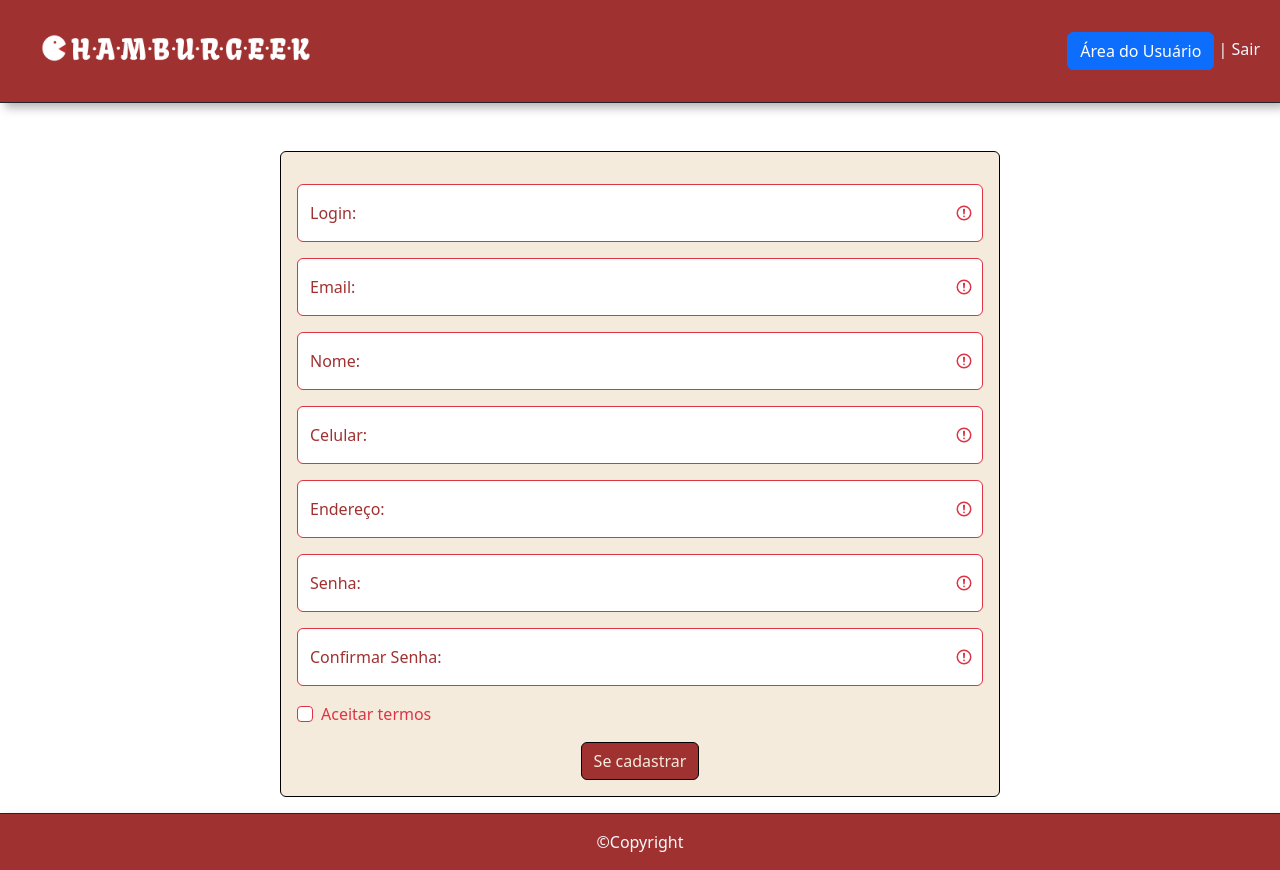
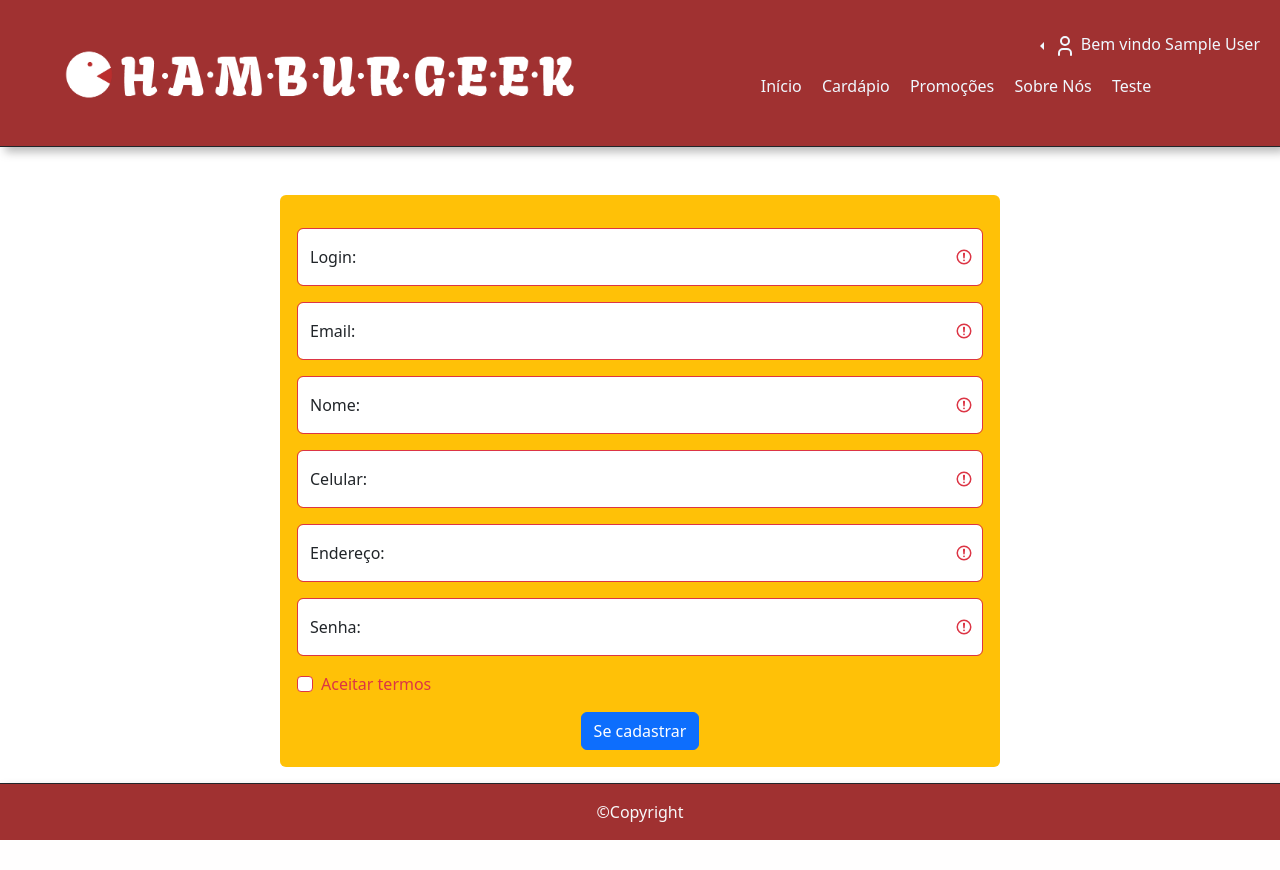
Before and after one commit to Polariswright/projetinho, a PHP site: page /user/formUser.php in a window 1280 px wide. After the commit the page ends 840 px from the top, so only its background shows below. Run offline with PHP 8.4, Linux system fonts and the light colour scheme; the visitor is signed in with stand-in values (Sample User, id 1).

Commit message:
Add files via upload

```diff
--- a/burger/adm/control.php
+++ b/burger/adm/control.php
@@ -6,16 +6,23 @@
     <meta name="viewport" content="width=device-width, initial-scale=1">
     <title>HamburGeek</title>
     <script src="../js/script.js"></script>
-    <link rel="shortcut icon" href="../imgs/favicoun.png" type="image/x-icon">
     <link rel="stylesheet" href="../css/style.css">
     <link href="https://cdn.jsdelivr.net/npm/bootstrap@5.2.1/dist/css/bootstrap.min.css" rel="stylesheet" integrity="sha384-iYQeCzEYFbKjA/T2uDLTpkwGzCiq6soy8tYaI1GyVh/UjpbCx/TYkiZhlZB6+fzT" crossorigin="anonymous">
+    <style>
+        #carousel{
+    filter: drop-shadow(10px 10px 10px  #0000);
+        }
+    </style>
+
 </head>
+
 
 <body>
     <div class="container-fluid text-light border-bottom border-dark control p-3">
+
         <div class="row">
-            <div class="col text-start">
-                <a href="../adm/home.php"><img src="../imgs/logo4.png " alt="" class="logo"></a>
+            <div class="col text-start logo">
+                <a href="../adm/index.php"><img src="../imgs/logo4.png " alt=""></a>
             </div>
             <div class="col text-end p-3">
                 <?php
@@ -27,27 +34,51 @@
                     $login = $_SESSION['login'];
                     $nome = $_SESSION['nome'];
                     $nivel = $_SESSION['nivel'];
+                ?>
 
-                ?>
-                    <?php
-                    if ($nivel == 'adm') {
-                        echo "Bem vindo $nome | "
-                    ?>
+                    <div class="joca dropdown dropstart">
+                        <a class="dropdown-toggle joca" href="#" role="button" data-bs-toggle="dropdown" aria-expanded="false">
 
-                        <a href="../produto/listProduto.php" class="joca">
-                            Gerenciar Produtos
+                            <svg xmlns="http://www.w3.org/2000/svg" class="icon icon-tabler icon-tabler-user" width="24" height="24" viewBox="0 0 24 24" stroke-width="2" stroke="currentColor" fill="none" stroke-linecap="round" stroke-linejoin="round">
+                                <path stroke="none" d="M0 0h24v24H0z" fill="none"></path>
+                                <circle cx="12" cy="7" r="4"></circle>
+                                <path d="M6 21v-2a4 4 0 0 1 4 -4h4a4 4 0 0 1 4 4v2"></path>
+                            </svg>
+                            <?php echo "Bem vindo $nome" ?>
                         </a>
+                        <div class="text-center m-3 ">
+                           <a href="index.php" class="m-2 joca">Início</a>
+                           <a href="cardapio.php" class="m-2 joca">Cardápio</a>
+                            <a href="" class="m-2 joca">Promoções</a>
+                            <a href="" class="m-2 joca">Sobre Nós</a>
+                            <a href="" class="m-2 joca">Teste</a>
 
-                    <?php
-                    } else {
-                    ?>
-                        <a class="btn btn-primary" href="../user/profile.php">
-                            Área do Usuário
-                        </a>
-                    <?php
-                    }
-                    ?>
-                    <a href="../adm/logout.php" class="joca">| Sair</a>
+
+                        </div>
+
+                        <ul class=" dropdown-menu">
+
+                            <?php
+                            if ($nivel == 'adm') {
+                            ?>
+                                <li><a class="dropdown-item" href="../produto/listProduto.php">Gerenciar Produtos</a></li>
+                            <?php } else { ?>
+                                <li><a class="dropdown-item" href="#">Pedidos</a></li>
+                                <li><a class="dropdown-item" href="#">Meus Cupons</a></li>
+                                <li><a class="dropdown-item" href="#">Pagamento</a></li>
+                                <li><a class="dropdown-item" href="#">Fidelidade</a></li>
+                                <li><a class="dropdown-item" href="../user/profile.php?login=<?php echo $login ?>">Meus dados</a></li>
+                            <?php } ?>
+                            <li><a class="dropdown-item" href="../adm/logout.php">
+                                    <svg xmlns="http://www.w3.org/2000/svg" width="16" height="16" fill="currentColor" class="bi bi-box-arrow-right" viewBox="0 0 16 16">
+                                        <path fill-rule="evenodd" d="M10 12.5a.5.5 0 0 1-.5.5h-8a.5.5 0 0 1-.5-.5v-9a.5.5 0 0 1 .5-.5h8a.5.5 0 0 1 .5.5v2a.5.5 0 0 0 1 0v-2A1.5 1.5 0 0 0 9.5 2h-8A1.5 1.5 0 0 0 0 3.5v9A1.5 1.5 0 0 0 1.5 14h8a1.5 1.5 0 0 0 1.5-1.5v-2a.5.5 0 0 0-1 0v2z" />
+                                        <path fill-rule="evenodd" d="M15.854 8.354a.5.5 0 0 0 0-.708l-3-3a.5.5 0 0 0-.708.708L14.293 7.5H5.5a.5.5 0 0 0 0 1h8.793l-2.147 2.146a.5.5 0 0 0 .708.708l3-3z" />
+                                    </svg>
+                                    Sair
+                                </a></li>
+                        </ul>
+
+                    </div>
                 <?php
                 } else {
                 ?>
@@ -67,7 +98,10 @@
                 }
                 ?>
             </div>
+            <div>
+
+            </div>
         </div>
     </div>
     <div class="container mt-5 text-center">
-        <section class="heigth">
+        <section class="heigth" data-bs-spy="scroll" data-bs-target=".navbar" data-bs-offset="50">
--- a/burger/adm/index.php
+++ b/burger/adm/index.php
@@ -50,7 +50,7 @@ $seleciona = mysqli_query($conexao, $sql);
             <div class="card-body">
               <h5 class="card-title"><?php echo $exibe['nomePdt'] ?></h5>
               <p class="card-text"><?php echo $exibe['descricao'] ?></p>
-              <p class="card-text"><small class="text-muted"><?php echo "R$" . number_format($exibe['preco'], 2, ',', '.') ?></small></p>
+              <p class="card-text"><small class="text-muted"><?php echo number_format($exibe['preco'], 2, ',', '.') ?></small></p>
             </div>
           </div>
           <div class="col-md-4">
--- a/burger/adm/logout.php
+++ b/burger/adm/logout.php
@@ -3,6 +3,6 @@
 session_start(); //inicia a sessão
 $_SESSION= array(); // carrega a array de dados
 session_destroy();//destrói todas as sessões inciadas
-header('location: \burger\adm\home.php');//redireciona para a área principal
+header('location: \burger\adm\index.php');//redireciona para a área principal
 
 ?>
--- a/burger/adm/valida.php
+++ b/burger/adm/valida.php
@@ -32,10 +32,10 @@ if (isset($_POST['login'])) {
         $_SESSION['endereco'] = $endereco;
 
         if ($nivel == 'adm') {
-            echo "<script> window.location = 'adm.php'</script>";
+            header('location: adm.php');
         } else {
 
-            echo "<script> window.location = 'home.php'</script>";
+            header('location: index.php');
         }
     } else {
 
--- a/burger/css/style.css
+++ b/burger/css/style.css
@@ -36,34 +36,6 @@ img {
     text-decoration: none;
     color: aliceblue;
 }
-
-div.card {
-    background-color: #f5ebdc;
-    color: #A03131;
-    border: 1px solid black;
-}
-
-a.cadastro {
-    color: #A03131;
-    text-decoration: none;
-
-
-}
-button.ok{
-    background-color: #A03131;
-    color: #f5ebdc;
-    border: 1px solid black;
-
-}
-input.caixinha{
-    border: 1px solid black;
-
-}
-
-.fundo{
-    background: url('../imgs/jogoindex.png');
-    background-repeat: no-repeat;
-    background-position: left center;
-    background-size: contain;
-
-}
+.carrossel{
+filter: drop-shadow(10px 10px 10px  rgba(14, 1, 1, 0));
+        }
--- a/burger/produto/deleteProduto.php
+++ b/burger/produto/deleteProduto.php
@@ -6,7 +6,7 @@ if(isset($_GET['idProd'])){
 
     $idProd =$_GET['idProd'];
 
-    $sql="delete from produto where idProd='$idProd'";
+    $sql="delete from usuario where idProd='$idProd'";
     $excluir=mysqli_query($conexao,$sql);
     if($excluir){
         header('location: listProduto.php');
--- a/burger/user/formUser.php
+++ b/burger/user/formUser.php
@@ -5,50 +5,68 @@ include "../adm/control.php";
     <!--Inicio do formulário(formulário padrão que pode ser modificado)-->
     <div class="row justify-content-center">
         <div class="col-8">
-            <div class="card alert">
-                <form name="form" action="#" class="was-validated" method="POST">
+            <div class="card alert bg-warning">
+                <form name="form" action="includeUser.php" class="was-validated" method="POST">
                     <div class="form-floating mb-3 mt-3">
-                        <input type="text" class="caixinha form-control" id="login" name="login" placeholder="Login" required>
+                        <input type="text" class="form-control" id="login" name="login" placeholder="Login" required>
                         <label for="login" class="form-label">Login:</label>
 
                     </div>
                     <div class="form-floating mb-3 mt-3">
-                        <input type="email" class="caixinha form-control" id="email" name="email" placeholder="example@email.com" required>
+                        <input type="email" class="form-control" id="email" name="email" placeholder="example@email.com" required>
                         <label for="nome" class="form-label">Email:</label>
 
                     </div>
                     <div class="form-floating mb-3 mt-3">
-                        <input type="text" class="caixinha form-control" id="nome" name="nome" required placeholder="Nome completo">
+                        <input type="text" class="form-control" id="nome" name="nome" required placeholder="Nome completo">
                         <label for="email" class="form-label">Nome:</label>
 
                     </div>
                     <div class="form-floating mb-3 mt-3">
-                        <input type="text" class="caixinha form-control" id="cel" name="cel" required maxlength="20" placeholder="Digite seu celular">
+                        <input type="text" class="form-control" id="cel" name="cel" required maxlength="20" placeholder="Digite seu celular">
                         <label for="cel" class="form-label">Celular:</label>
 
                     </div>
                     <div class="form-floating mb-3 mt-3">
-                        <input type="text" class="caixinha form-control" id="endereco" name="endereco" required placeholder="Endereço">
+                        <input type="text" class="form-control" id="endereco" name="endereco" required placeholder="Endereço">
                         <label for="endereco" class="form-label">Endereço:</label>
                     </div>
                     <div class="form-floating mb-3">
-                        <input type="password" class="caixinha form-control" id="senha" placeholder="Crie uma senha" name="senha" required>
+                        <input type="password" class="form-control" id="senha" placeholder="Crie uma senha" name="senha" required>
                         <label for="pwd" class="form-label">Senha:</label>
-                    </div>
-                    <div class="form-floating mb-3">
-                        <input type="password" class="caixinha form-control" id="senhaC" placeholder="Confirme sua senha" name="senhaC" required>
-                        <label for="pwd" class="form-label">Confirmar Senha:</label>
                     </div>
                     <div class="form-check mb-3 text-start">
                         <input class="form-check-input" type="checkbox" id="myCheck" name="remember" required>
                         <label class="form-check-label" for="myCheck">Aceitar termos</label>
                     </div>
-                    <?php include "includeUser.php"; ?>
                     <!-- Botão para abrir o  Modal -->
-                    <button type="submit" class="ok btn" data-bs-toggle="modal" data-bs-target="#myModal">
+                    <button type="button" class="btn btn-primary" data-bs-toggle="modal" data-bs-target="#myModal">
                         Se cadastrar
                     </button>
 
+                    <!--Inicio do Modal(modal padrão que pode ser modificado) -->
+                    <div class="modal text-center" id="myModal">
+                        <div class="modal-dialog">
+                            <div class="modal-content">
+
+                                <!-- Modal Header -->
+                                <div class="modal-header">
+                                    <h4 class="modal-title">Confirmação de cadastro</h4>
+                                </div>
+
+                                <!-- Modal body -->
+                                <div class="modal-body">
+                                    Cadastrado realizado com sucesso!
+                                </div>
+
+                                <!-- Modal footer(caso ocorra mudança no modal, ficar atento: button type= submit) -->
+                                <div class="modal-footer">
+                                    <button type="submit" class="btn btn-danger" data-bs-dismiss="modal">Fechar</button>
+                                </div>
+
+                            </div>
+                        </div>
+                    </div>
                 </form>
             </div>
         </div>
--- a/burger/user/includeUser.php
+++ b/burger/user/includeUser.php
@@ -12,21 +12,8 @@ if (isset($_POST['login'])) {
     $email = trim($_POST['email']);
     $cel = trim($_POST['cel']);
     $senha = trim($_POST['senha']);
-    $senhaC = trim($_POST['senhaC']);
     $endereco = trim($_POST['endereco']);
     $nivel = "user";
-    if ($senhaC != $senha) {
-?>
-        <!--pequena notificação para caso a senha esteja incorreta(pode ser modificada)-->
-        <div class="container mt-3">
-            <div class="alert alert-danger alert-dismissible fade show">
-                <button type="button" class="btn-close" data-bs-dismiss="alert"></button>
-                Senhas não conferem.
-            </div>
-        </div>
-<?php
-    } else {
-
 
     //processamento
     $sql = "insert into user(login,nome,email,celular,senha,endereco,nivel) values
@@ -55,5 +42,10 @@ if (isset($_POST['login'])) {
         ";
         echo mysqli_error($conexao);
     }
+} else {
+    echo "
+                <p>Esta e uma pagina de tratamento de dados</p>
+                <p>Clique <a href='formUser.php'>aqui</a> para cadastrar um usuário.</p>
+
+            ";
 }
-}
```
Also changed, not shown: burger/adm/cardapio.php (added, +68 -0 lines), burger/adm/login.php (+8 -23 lines), burger/produto/formProduto.php (+5 -13 lines), burger/produto/listarProduto.php (added, +58 -0 lines), burger/user/profile.php (+5 -20 lines), README.md, burger/imgs/slide1.png (added), burger/imgs/slide2.png (added), burger/imgs/slide3.png (added). Lines whose indentation alone changed are shown as unchanged.
